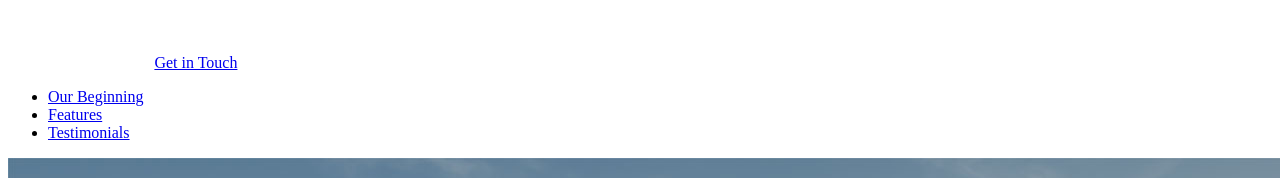
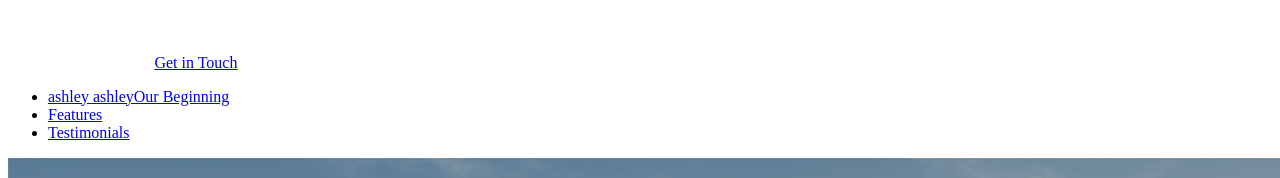
Before and after one commit to Acaroji/practice1, a plain HTML site: page index.html in a window 1280 px wide. Shown: the top 178 px of the page. Drawn offline with Linux system fonts and the light colour scheme.

Commit message:
first commit

```diff
--- a/index.html
+++ b/index.html
@@ -13,7 +13,7 @@
     <a href="#">Get in Touch</a>
     <nav>
       <ul>
-        <li><a href="#our-beginning">Our Beginning</a></li>
+        <li><a href="#our-beginning">ashley ashleyOur Beginning</a></li>
         <li><a href="#features">Features</a></li>
         <li><a href="#testimonials">Testimonials</a></li>
       </ul>
```
